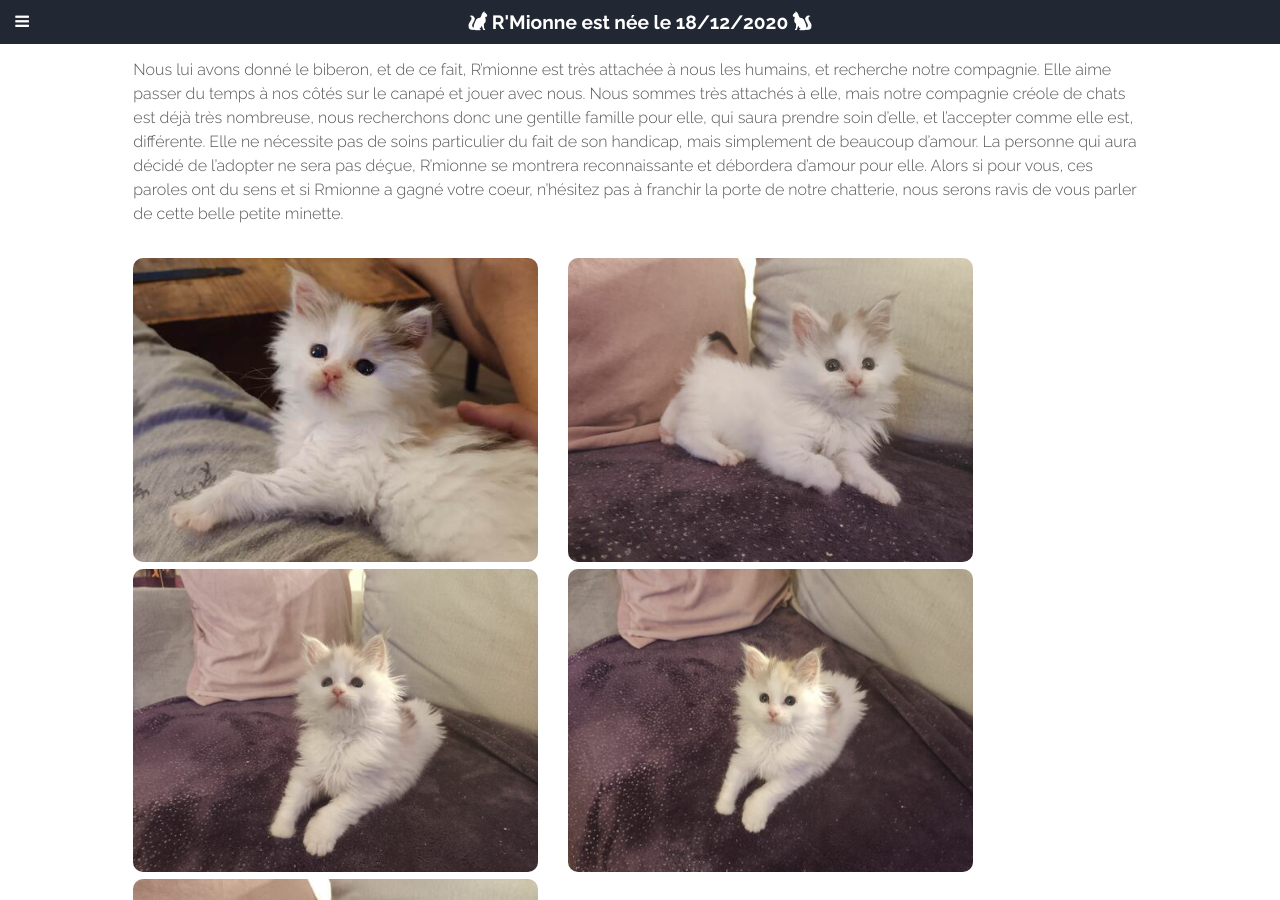
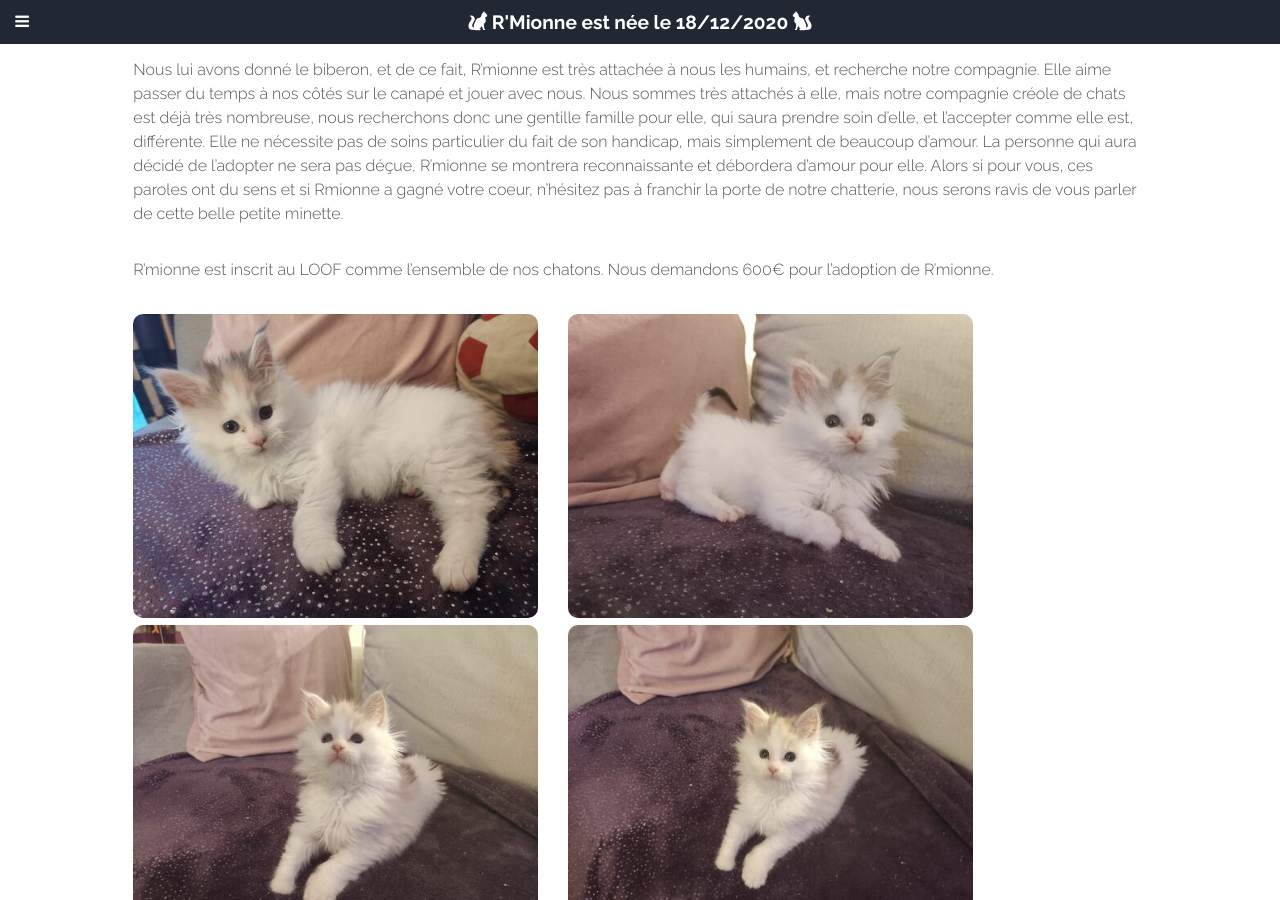
Before and after one commit to jbourcie/creolie, a Jekyll site: the page built from _posts/2020-18-12-portee13-chaton1.md, in a window 1280 px wide and 900 px high, scrolled down 699 px. Built offline with Jekyll 4.4.1, drawn with Linux system fonts in a browser that asks for light colours; some web fonts are replaced.

Commit message:
update prix and photos

```diff
--- a/_config.yml
+++ b/_config.yml
@@ -9,8 +9,8 @@
 #gems: [jekyll-paginate]
 gems: [jekyll-sitemap, jekyll-seo-tag]
 
-prix: 1000
-prixChaussettes: 1100
+prix: 1100
+prixChaussettes: 1200
 siret: 830 192 472 00017
 affixe: De Créolie
 CCADDate: 27/11/2016
--- a/_posts/2020-18-12-portee13-chaton1.md
+++ b/_posts/2020-18-12-portee13-chaton1.md
@@ -7,7 +7,7 @@
 pere : Pixel Kreiz Breizh
 mere : Miami
 naissance: 2020-12-18
-photos: [portee13_1.jpg, portee13_5.jpg, portee13_2.jpg, portee13_3.jpg, portee13_4.jpg]
+photos: [portee13_6.jpg, portee13_5.jpg, portee13_2.jpg, portee13_3.jpg, portee13_4.jpg, portee13_8.jpg ]
 sexe : Femelle
 porteeId : Portee13
 reserve : false
@@ -16,9 +16,11 @@
 album : https://photos.app.goo.gl/VLgAycTbW3w8ZN3E6
 couleur : Crème
 name : R'Mionne
-photo : portee13_1.jpg
+photo : portee13_7.jpg
 ---
 
 R'mionne est une petite minette, née le 18/12/20. Sa maman est Miami et son papa est Pixel. R'mionne est née avec une malformation à la patte avant droite, légèrement plus courte que l'autre, ce qui lui fait une démarche particulière. Néanmoins, R'mionne est clairement une battante depuis sa naissance, car elle a su transformer son handicap en force, et elle s'est vraiment accrochée à la vie, et elle se développe très bien, a appris à manger toute seule très tôt, est propre depuis plusieurs semaines et aime jouer avec sa maman.
 
 Nous lui avons donné le biberon, et de ce fait, R'mionne est très attachée à nous les humains, et recherche notre compagnie. Elle aime passer du temps à nos côtés sur le canapé et jouer avec nous. Nous sommes très attachés à elle, mais notre compagnie créole de chats est déjà très nombreuse, nous recherchons donc une gentille famille pour elle, qui saura prendre soin d'elle, et l'accepter comme elle est, différente. Elle ne nécessite pas de soins particulier du fait de son handicap, mais simplement de beaucoup d'amour. La personne qui aura décidé de l'adopter ne sera pas déçue, R'mionne se montrera reconnaissante et débordera d'amour pour elle. Alors si pour vous, ces paroles ont du sens et si Rmionne a gagné votre coeur, n'hésitez pas à franchir la porte de notre chatterie, nous serons ravis de vous parler de cette belle petite minette.
+
+R'mionne est inscrit au LOOF comme l'ensemble de nos chatons. Nous demandons 600€ pour l'adoption de R'mionne.
```
Also changed, not shown: _posts/2020-18-12-portee13.md (+1 -1 lines), photos/portee13_6.jpg (added), photos/portee13_7.jpg (added), photos/portee13_8.jpg (added).
